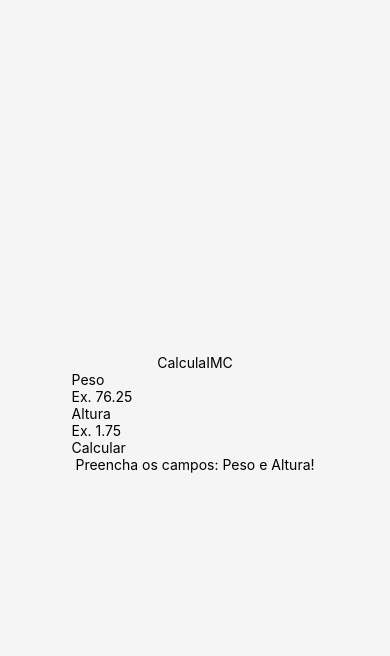
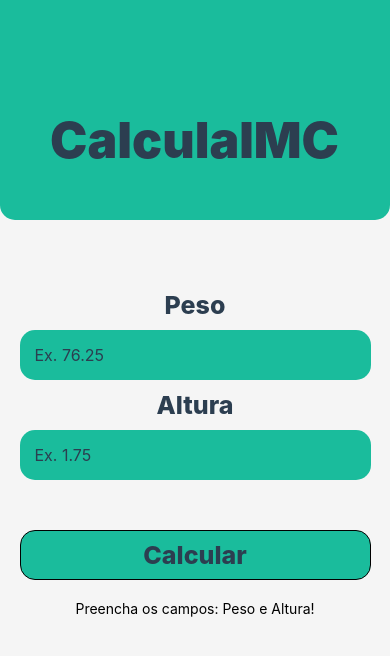
Before and after one commit to DenilsonTorres/CalculaIMC, a React Native app: screen / in a window 390 px wide. Shown: the top 656 px of the page. Built offline with nearby package versions, Linux system fonts and the light colour scheme.

Commit message:
feat: create design

```diff
--- a/App.js
+++ b/App.js
@@ -1,4 +1,4 @@
-import { StyleSheet, Text, View } from "react-native";
+import { StyleSheet, View } from "react-native";
 import Title from "./src/components/Title";
 import Main from "./src/components/Main";
 
@@ -15,7 +15,5 @@ const styles = StyleSheet.create({
   container: {
     flex: 1,
     backgroundColor: "#F5F5F5",
-    alignItems: "center",
-    justifyContent: "center",
   },
 });
--- a/src/components/Form/index.js
+++ b/src/components/Form/index.js
@@ -1,6 +1,7 @@
 import { View, Text, TextInput, TouchableOpacity } from "react-native";
 import React, { useState } from "react";
 import ResponseIMC from "./ResponseIMC";
+import styles from "./style";
 
 export default function Form() {
   const [weigth, setWeigth] = useState(null);
@@ -28,32 +29,35 @@ export default function Form() {
     }
     setImcStatus(null);
     setTextButton("Calcular");
-    setImcMessage("Preencha os campos: Peso e Altura!");
+    setImcMessage("Preencha os campos: Peso e Altura");
   }
 
   return (
-    <View>
-      <View>
-        <Text>Peso</Text>
+    <View style={styles.formContext}>
+      <View style={styles.forms}>
+        <Text style={styles.textLabel}>Peso</Text>
         <TextInput
           placeholder="Ex. 76.25"
           keyboardType="numeric"
           onChangeText={setWeigth}
           value={weigth}
+          style={styles.textInput}
         />
-        <Text>Altura</Text>
+        <Text style={styles.textLabel}>Altura</Text>
         <TextInput
           placeholder="Ex. 1.75"
           keyboardType="numeric"
           onChangeText={setHeight}
           value={heigth}
+          style={styles.textInput}
         />
         <TouchableOpacity
+          style={styles.buttonValidation}
           onPress={() => {
             imcValidation();
           }}
         >
-          <Text>{textButton}</Text>
+          <Text style={styles.textButton}>{textButton}</Text>
         </TouchableOpacity>
       </View>
 
--- /dev/null
+++ b/src/components/Form/style.js
@@ -0,0 +1,59 @@
+import { StyleSheet } from "react-native";
+
+const styles = StyleSheet.create({
+  formContext: {
+    alignItems: "center",
+    width: "100%",
+    height: "100%",
+    bottom: 0,
+    borderTopLeftRadius: 30,
+    borderTopRifhtRadius: 30,
+    marginTop: 30,
+  },
+  forms: {
+    marginTop: 40,
+    width: "100%",
+    height: "auto",
+    alignItems: "center",
+  },
+  textLabel: {
+    color: "#2C3E50",
+    fontSize: 25,
+    fontWeight: "800",
+
+  },
+  textInput: {
+    width: "90%",
+    height: 50,
+    backgroundColor: "#1ABC9C",
+    color: "#2C3E50",
+    fontSize: 16,
+    borderRadius: 15,
+    padding: 15,
+    marginTop: 10,
+    marginBottom: 10,
+
+  },
+
+  buttonValidation: {
+    width: "90%",
+    height: 50,
+    alignItems: "center",
+    backgroundColor: "#1ABC9C",
+    justifyContent: "center",
+    borderRadius: 15,
+    marginTop: 40,
+    marginBottom: 20,
+    borderWidth: 1,
+  },
+
+  textButton: {
+    fontSize: 25,
+    color: "#2C3E50",
+    fontWeight: "800",
+    borderColor: "#2C3E50",
+
+  },
+});
+
+export default styles;
--- a/src/components/Title/index.js
+++ b/src/components/Title/index.js
@@ -1,9 +1,10 @@
 import { View, Text } from "react-native";
+import styles from "./style";
 
 export default function Title() {
   return (
-    <View>
-      <Text> CalculaIMC </Text>
+    <View style={styles.boxTitle}>
+      <Text style={styles.textTitle}> CalculaIMC </Text>
     </View>
   );
 }
--- /dev/null
+++ b/src/components/Title/style.js
@@ -0,0 +1,21 @@
+import { StyleSheet } from "react-native";
+
+const styles = StyleSheet.create({
+  boxTitle: {
+    alignItems: "center",
+    justifyContent: "center",
+    alignItems: "center",
+    padding: 50,
+    backgroundColor: "#1ABC9C",
+    borderBottomLeftRadius: 15,
+    borderBottomRightRadius: 15,
+  },
+  textTitle: {
+    fontSize: 50,
+    color: "#2C3E50",
+    fontWeight: "900",
+  },
+
+});
+
+export default styles;
```
